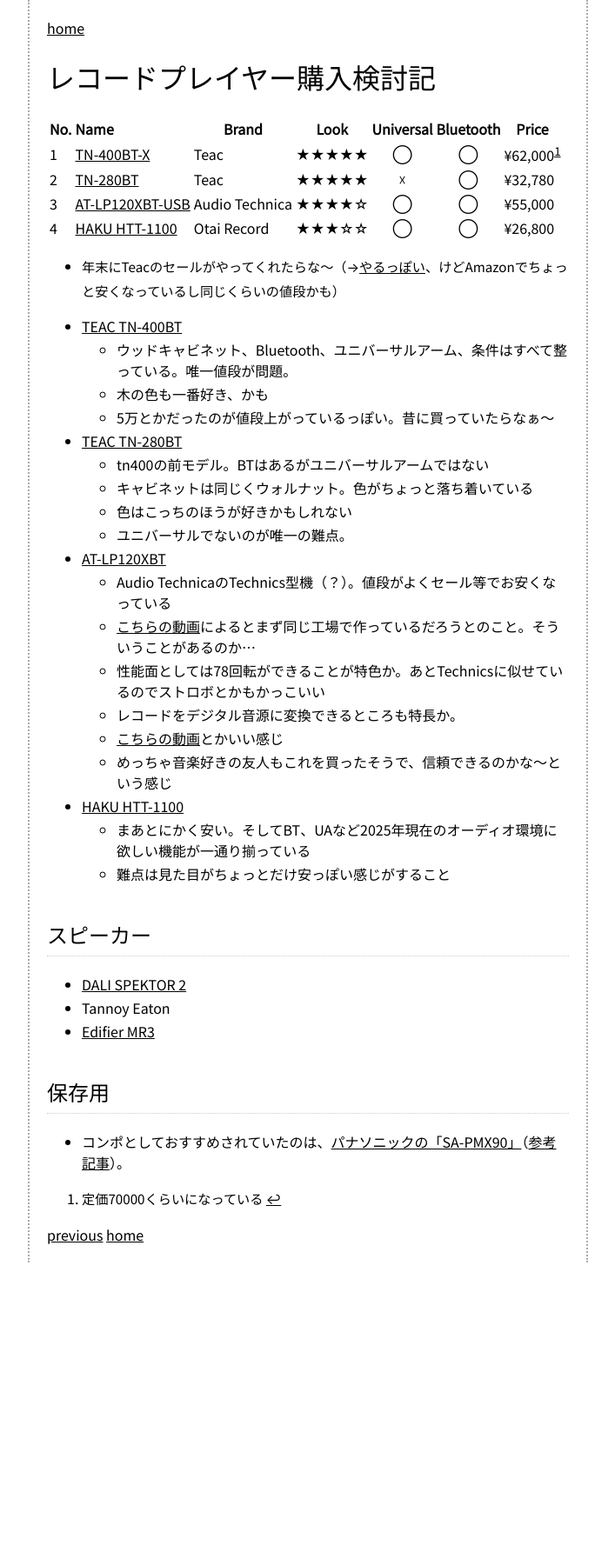
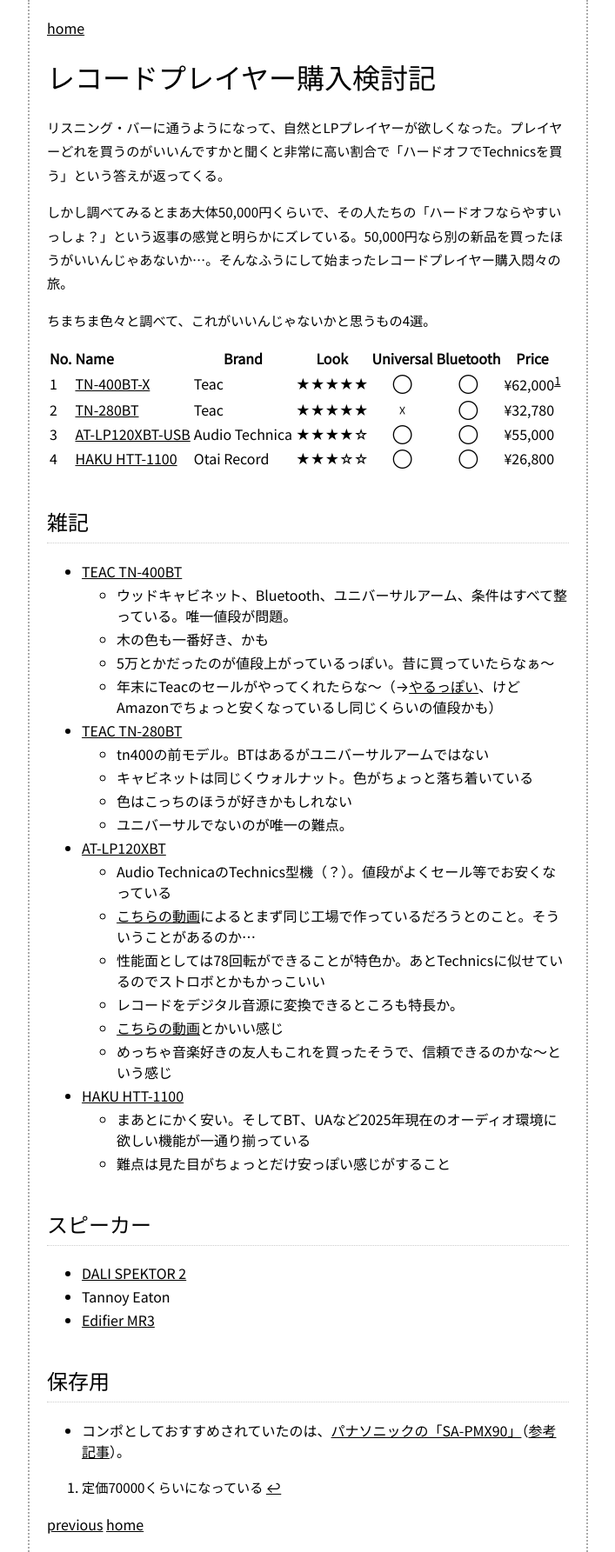
Before and after one commit to mkataoka73/mkataoka73.github.io, a Jekyll site: the page built from _posts/2025-11-27-record-player.md, in a window 1280 px wide. Shown: the whole page at 87% size, without its empty margins (286-993 px from the left). Built offline with Jekyll 4.4.1, drawn with Linux system fonts in a browser that asks for light colours; before the commit the page ends 1452 px from its top, so only the background shows below that.

Commit message:
Update text

```diff
--- a/_posts/2025-11-27-record-player.md
+++ b/_posts/2025-11-27-record-player.md
@@ -4,6 +4,11 @@ title: レコードプレイヤー購入検討記
 date: 2025-11-27 12:54 +0900
 ---
 
+リスニング・バーに通うようになって、自然とLPプレイヤーが欲しくなった。プレイヤーどれを買うのがいいんですかと聞くと非常に高い割合で「ハードオフでTechnicsを買う」という答えが返ってくる。
+
+しかし調べてみるとまあ大体50,000円くらいで、その人たちの「ハードオフならやすいっしょ？」という返事の感覚と明らかにズレている。50,000円なら別の新品を買ったほうがいいんじゃあないか…。そんなふうにして始まったレコードプレイヤー購入悶々の旅。
+
+ちまちま色々と調べて、これがいいんじゃないかと思うもの4選。
 
 | No. | Name | Brand　| Look | Universal | Bluetooth | Price |
 | :--- | :--- | --- | --- | :---: | :---: |
@@ -12,14 +17,13 @@ date: 2025-11-27 12:54 +0900
 | 3 | [AT-LP120XBT-USB](https://www.audio-technica.co.jp/product/AT-LP120XBT-USB) | Audio Technica | ★★★★☆ | ◯ | ◯ | ¥55,000 |
 | 4 | [HAKU HTT-1100](https://www.otaiweb.com/haku/) | Otai Record | ★★★☆☆ | ◯ | ◯ | ¥26,800 |
 
-
-- 年末にTeacのセールがやってくれたらな～（→[やるっぽい](https://store.teac.co.jp/view/news/20241211103532)、けどAmazonでちょっと安くなっているし同じくらいの値段かも）
-
+## 雑記
 
 - [TEAC TN-400BT](https://store.teac.co.jp/view/item/000000005272)
   - ウッドキャビネット、Bluetooth、ユニバーサルアーム、条件はすべて整っている。唯一値段が問題。
   - 木の色も一番好き、かも
   - 5万とかだったのが値段上がっているっぽい。昔に買っていたらなぁ～
+  - 年末にTeacのセールがやってくれたらな～（→[やるっぽい](https://store.teac.co.jp/view/news/20241211103532)、けどAmazonでちょっと安くなっているし同じくらいの値段かも）
 - [TEAC TN-280BT](https://store.teac.co.jp/view/item/000000003076)
   - tn400の前モデル。BTはあるがユニバーサルアームではない
   - キャビネットは同じくウォルナット。色がちょっと落ち着いている
```
